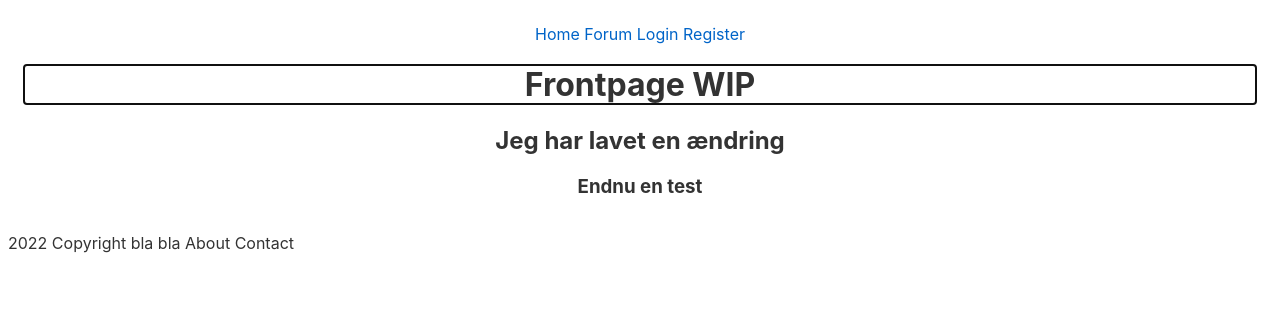
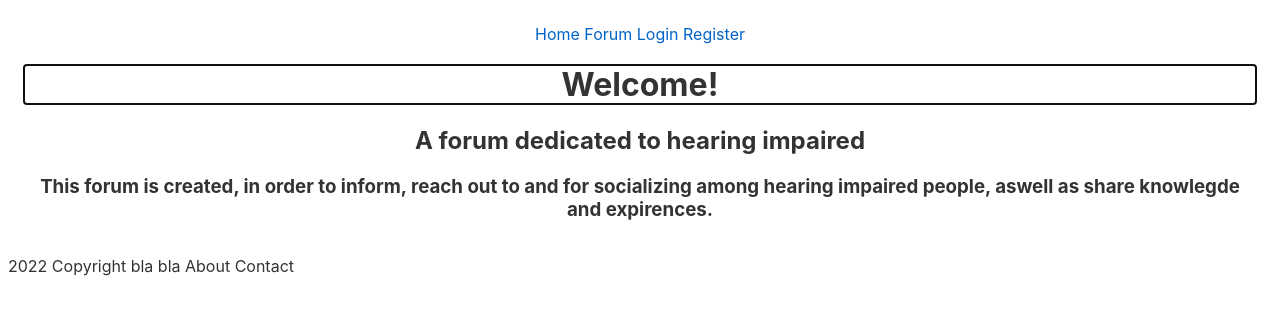
Before and after one commit to FrederikALP/NodeJS_exam_project, a Svelte app in the folder client/: page / in a window 1280 px wide. Shown: the top 314 px of the page. Built offline with nearby package versions, Linux system fonts and the light colour scheme.

Commit message:
A little changes

```diff
--- a/client/src/pages/Forum/Forum.svelte
+++ b/client/src/pages/Forum/Forum.svelte
@@ -3,11 +3,11 @@
 </script>
 
 <div>
-    <h1>Forum WIP</h1>
-    <h2>Opdaterer den ordentligt</h2>
+    <h1>Forum</h1>
     {#if ($user.loggedIn)}
     <h1>Welcome {$user.currentUser.username}</h1>
-{/if}
+    {/if}
+
 </div>
 
 <span>Testing igen</span>
--- a/client/src/pages/Frontpage/Frontpage.svelte
+++ b/client/src/pages/Frontpage/Frontpage.svelte
@@ -1,5 +1,6 @@
 <div>
-    <h1>Frontpage WIP</h1>
-    <h2>Jeg har lavet en ændring</h2>
-    <h3>Endnu en test</h3>
+    <h1>Welcome!</h1>
+    <h2>A forum dedicated to hearing impaired</h2>
+    <h3>This forum is created, in order to inform, reach out to and for socializing among hearing impaired people,
+         aswell as share knowlegde and expirences. </h3>
 </div>
```
